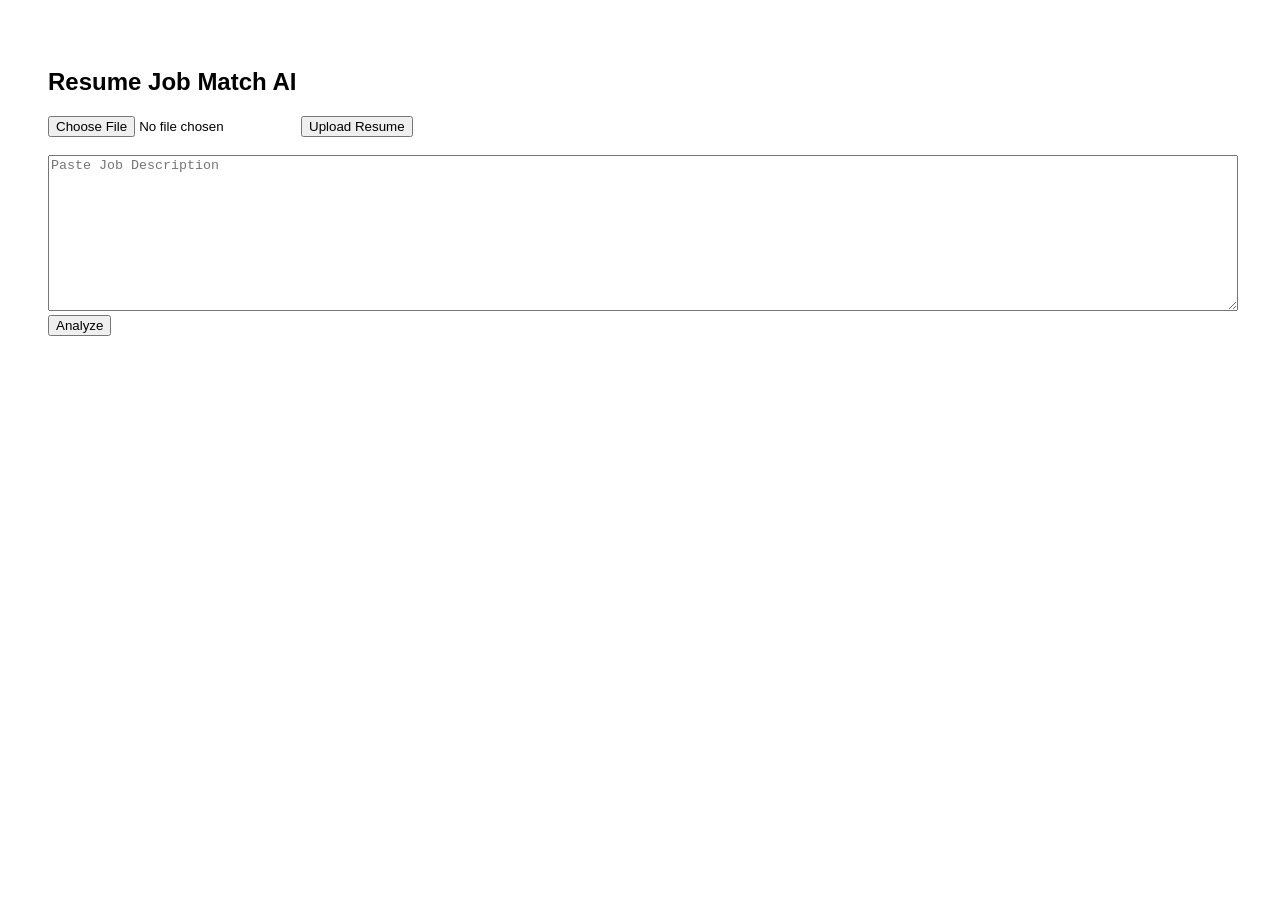
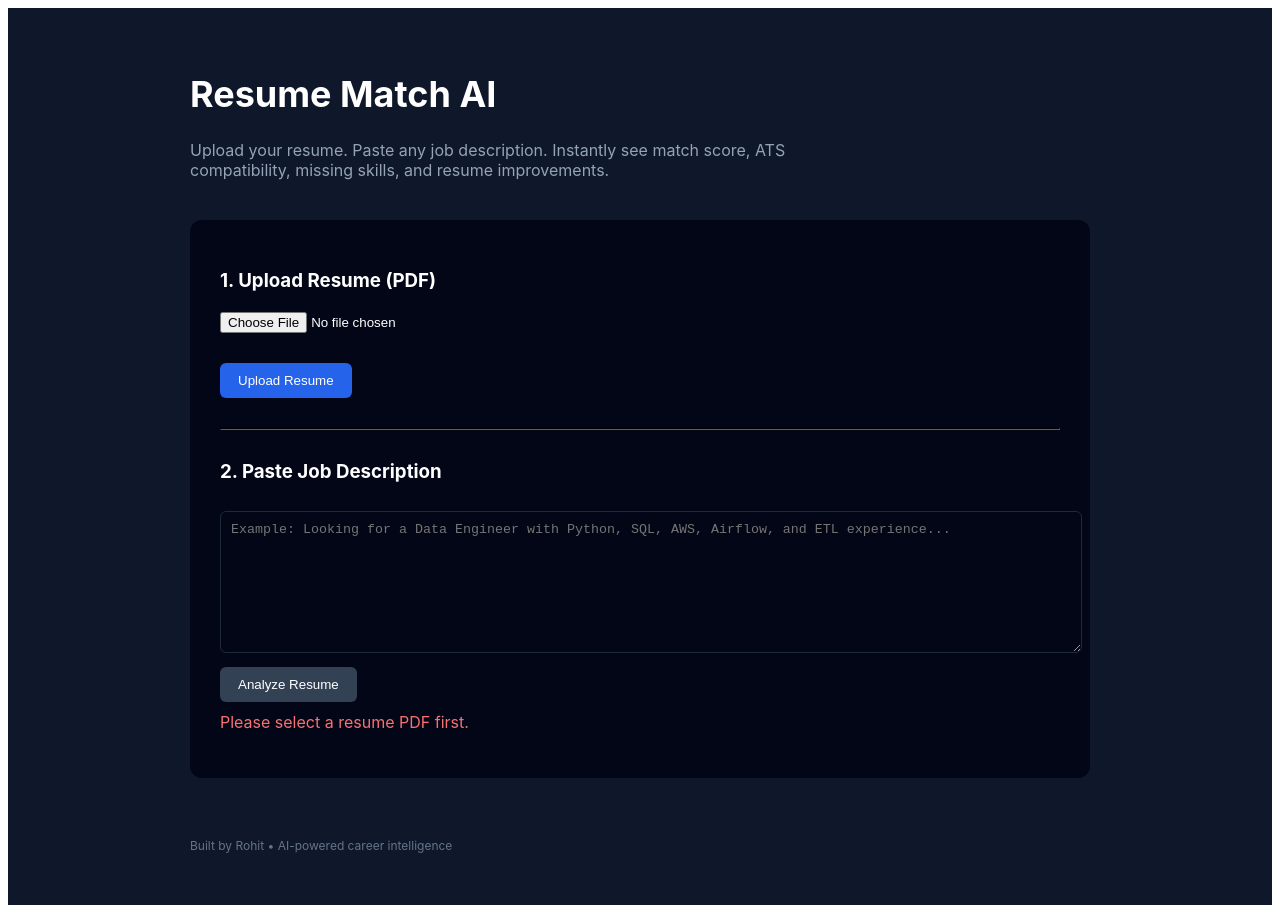
Before and after one commit to BeleRohit/resume-job-match-ai, a Next.js app in the folder frontend/: page / in a window 1280 px wide. Both pictures are taken after a click on the button "Upload Resume". Before the commit the page ends 800 px from the top, so only its background shows below. Built offline with nearby package versions, Linux system fonts and the light colour scheme.

Commit message:
phase1 ux guardrails + landing ui

```diff
--- a/frontend/pages/index.js
+++ b/frontend/pages/index.js
@@ -6,14 +6,18 @@ export default function Home() {
   const [jd, setJd] = useState("");
   const [file, setFile] = useState(null);
   const [result, setResult] = useState(null);
+  const [loading, setLoading] = useState(false);
+  const [uploaded, setUploaded] = useState(false);
+  const [error, setError] = useState("");
 
   async function uploadResume() {
 
     if (!file) {
-    alert("Please select a resume file first.");
+      setError("Please select a resume PDF first.");
       return;
     }
 
+    setError("");
     const formData = new FormData();
     formData.append("file", file);
 
@@ -23,70 +27,141 @@ export default function Home() {
         body: formData
       });
 
-    if (!res.ok) {
-      const err = await res.text();
-      console.error("Upload failed:", err);
-      alert("Upload failed. Check backend logs.");
+      if (!res.ok) throw new Error();
+
+      setUploaded(true);
+      alert("Resume uploaded successfully.");
+
+    } catch {
+      setError("Upload failed. Please try again.");
+    }
+  }
+
+  async function analyze() {
+
+    if (!jd) {
+      setError("Please paste a job description.");
       return;
     }
 
-    const data = await res.json();
-    console.log(data);
-    alert("Resume uploaded successfully!");
+    setLoading(true);
+    setError("");
 
-  } catch (e) {
-    console.error("Network error:", e);
-    alert("Could not reach backend.");
-  }
-}
-
-
-  async function analyze() {
-
+    try {
       const res = await fetch("https://resume-job-match-ai.onrender.com/analyze", {
         method: "POST",
         headers: { "Content-Type": "application/json" },
         body: JSON.stringify({ job_description: jd })
       });
 
+      if (!res.ok) throw new Error();
+
       const data = await res.json();
       setResult(data);
+
+    } catch {
+      setError("Analysis failed. Please retry.");
+
+    } finally {
+      setLoading(false);
+    }
   }
 
   return (
-    <div style={{ padding: 40, fontFamily: "Arial" }}>
-      <h2>Resume Job Match AI</h2>
+    <div style={{ fontFamily: "Inter, Arial", background: "#0f172a", minHeight: "100vh", color: "#fff", padding: 40 }}>
+
+      <div style={{ maxWidth: 900, margin: "0 auto" }}>
+
+        <h1 style={{ fontSize: 36 }}>Resume Match AI</h1>
+        <p style={{ color: "#94a3b8", maxWidth: 600 }}>
+          Upload your resume. Paste any job description. Instantly see match score,
+          ATS compatibility, missing skills, and resume improvements.
+        </p>
+
+        <div style={{ marginTop: 40, background: "#020617", padding: 30, borderRadius: 12 }}>
+
+          <h3>1. Upload Resume (PDF)</h3>
 
           <input type="file" onChange={e => setFile(e.target.files[0])} />
-      <button onClick={uploadResume}>Upload Resume</button>
 
           <br /><br />
 
+          <button onClick={uploadResume}
+            style={btn}>
+            Upload Resume
+          </button>
+
+          <hr style={{ margin: "30px 0", borderColor: "#1e293b" }} />
+
+          <h3>2. Paste Job Description</h3>
+
           <textarea
-        placeholder="Paste Job Description"
-        rows={10}
-        style={{ width: "100%" }}
+            rows={8}
+            placeholder="Example: Looking for a Data Engineer with Python, SQL, AWS, Airflow, and ETL experience..."
+            style={textarea}
             onChange={e => setJd(e.target.value)}
           />
 
           <br />
 
-      <button onClick={analyze}>Analyze</button>
+          <button
+            onClick={analyze}
+            disabled={!uploaded || loading}
+            style={{
+              ...btn,
+              background: uploaded ? "#2563eb" : "#334155",
+              cursor: uploaded ? "pointer" : "not-allowed"
+            }}>
+            {loading ? "Analyzing..." : "Analyze Resume"}
+          </button>
+
+          {error && <p style={{ color: "#f87171", marginTop: 10 }}>{error}</p>}
+        </div>
 
         {result && (
-        <div style={{ marginTop: 30 }}>
-          <h3>Final Score: {result.final_score}%</h3>
-          <p>ATS Score: {result.ats_score}%</p>
+          <div style={{ marginTop: 40, background: "#020617", padding: 30, borderRadius: 12 }}>
+
+            <h2>Results</h2>
+
+            <p><b>Final Match:</b> {result.final_score}%</p>
+            <p><b>ATS Score:</b> {result.ats_score}%</p>
 
             <h4>Missing Skills</h4>
             <ul>
               {result.missing_skills.map(s => <li key={s}>{s}</li>)}
             </ul>
 
-          <h4>Rewrite Suggestions</h4>
-          <pre>{result.rewrite_suggestions}</pre>
+            <h4>Resume Suggestions</h4>
+            <pre style={{ whiteSpace: "pre-wrap", color: "#cbd5f5" }}>
+              {result.rewrite_suggestions}
+            </pre>
           </div>
         )}
+
+        <p style={{ marginTop: 60, color: "#64748b", fontSize: 12 }}>
+          Built by Rohit • AI-powered career intelligence
+        </p>
+
+      </div>
     </div>
   );
 }
+
+const btn = {
+  padding: "10px 18px",
+  background: "#2563eb",
+  border: "none",
+  borderRadius: 6,
+  color: "#fff",
+  marginTop: 10
+};
+
+const textarea = {
+  width: "100%",
+  padding: 10,
+  background: "#020617",
+  border: "1px solid #1e293b",
+  color: "#fff",
+  borderRadius: 6,
+  marginTop: 10
+};
```
Lines whose indentation alone changed are shown as unchanged.
